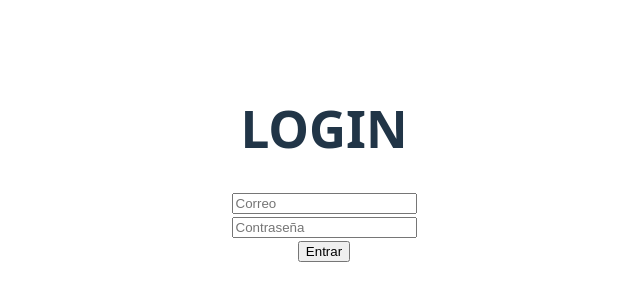
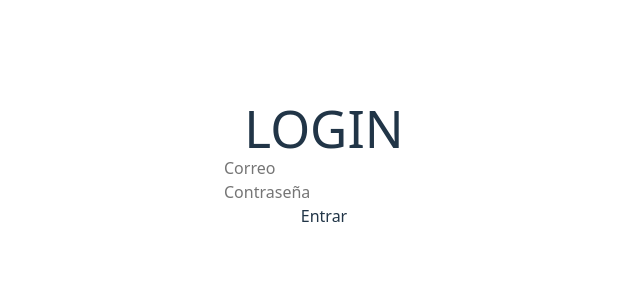
Before and after one commit to ldcantillom/sgpm-frontend, a React (Vite) app: page / in a window 1280 px wide. Shown: the part 236-536 px from the top of the page, without its empty margins (316-956 px from the left). Built offline with nearby package versions, Linux system fonts and the light colour scheme.

Commit message:
[ADD] reset.css

```diff
--- a/src/main.jsx
+++ b/src/main.jsx
@@ -1,5 +1,6 @@
 import { StrictMode } from 'react';
 import { createRoot } from 'react-dom/client';
+import './styles/reset.css';
 import './styles/index.css';
 import App from './App.jsx';
 import { BrowserRouter } from 'react-router-dom';
--- /dev/null
+++ b/src/styles/reset.css
@@ -0,0 +1,70 @@
+/* reset.css */
+
+/* 1. Aplicar border-box para que padding y border no aumenten el tamaño del elemento */
+*, *::before, *::after {
+  box-sizing: border-box;
+}
+
+/* 2. Eliminar márgenes y paddings por defecto */
+* {
+  margin: 0;
+  padding: 0;
+}
+
+/* 3. Asegurar que html y body ocupen toda la altura */
+html, body {
+  height: 100%;
+  width: 100%;
+  font-family: system-ui, sans-serif;
+  font-size: 16px;
+  line-height: 1.5;
+  -webkit-font-smoothing: antialiased;
+  -moz-osx-font-smoothing: grayscale;
+}
+
+/* 4. Eliminar viñetas de listas y estilo de enlaces */
+ul, ol {
+  list-style: none;
+}
+
+a {
+  text-decoration: none;
+  color: inherit;
+}
+
+/* 5. Formularios: limpiar estilos por defecto */
+input, button, textarea, select {
+  font: inherit;
+  color: inherit;
+  background: none;
+  border: none;
+  outline: none;
+}
+
+button {
+  cursor: pointer;
+  background-color: transparent;
+}
+
+/* 6. Imágenes responsivas por defecto */
+img, picture, video, canvas, svg {
+  display: block;
+  max-width: 100%;
+  height: auto;
+}
+
+/* 7. Tablas sin bordes colapsados */
+table {
+  border-collapse: collapse;
+  border-spacing: 0;
+}
+
+/* 8. Evitar scroll horizontal inesperado */
+body {
+  overflow-x: hidden;
+}
+
+/* 9. Elementos base */
+h1, h2, h3, h4, h5, h6, p {
+  font-weight: normal;
+}
```
